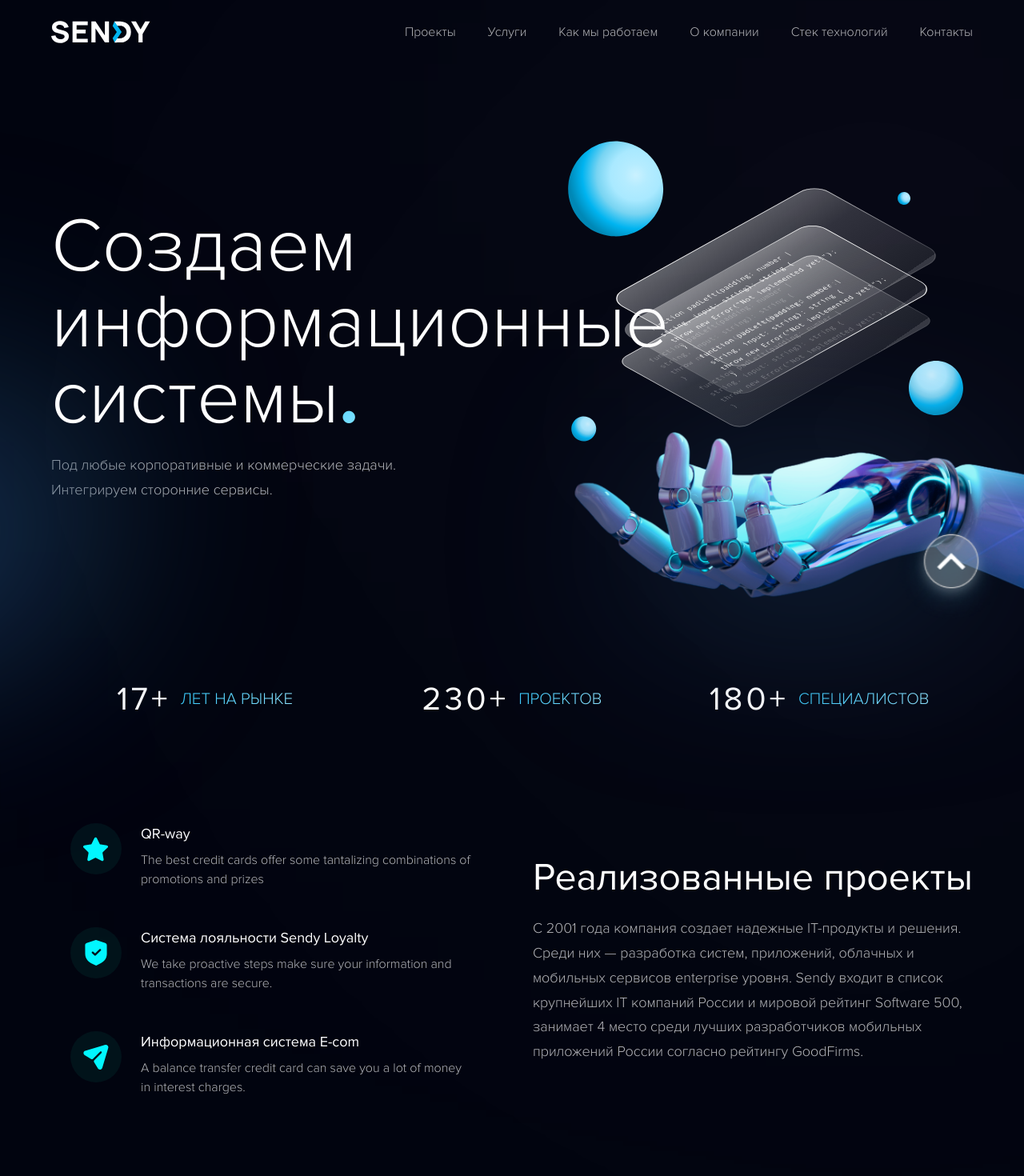
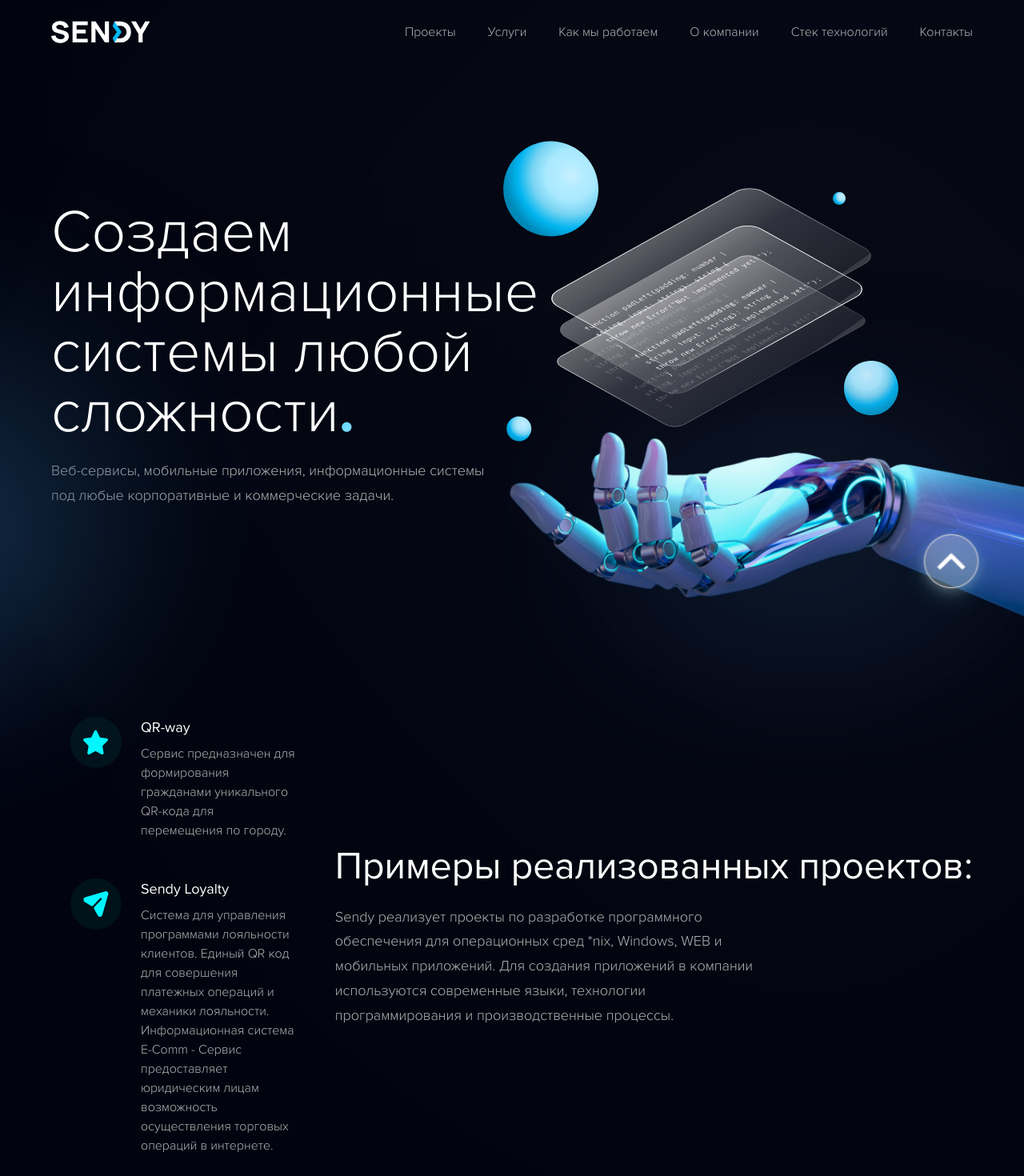
Before and after one commit to JavaPixelStory/snd-infotech, a React (Create React App) app: page / in a window 1280 px wide. Shown: the top 1470 px of the page at 80% size. Built offline with nearby package versions, Linux system fonts and the light colour scheme.

Commit message:
text complited

```diff
--- a/src/App.jsx
+++ b/src/App.jsx
@@ -1,16 +1,16 @@
-import styles from './style'
-import GoUp from './components/GoUp'
+import styles from './style';
+import GoUp from './components/GoUp';
 import {
   Navbar,
   Hero,
-  Stats,
+  // Stats,
   Services,
   Projects,
   HowWork,
   Stack,
   Footer,
   About,
-} from './layouts'
+} from './layouts';
 
 const App = () => (
   <div className='bg-primary w-full overflow-hidden'>
@@ -29,7 +29,7 @@ const App = () => (
 
     <div className={`bg-primary ${styles.paddingX} ${styles.flexCenter}`}>
       <div className={`${styles.boxWidth}`}>
-        <Stats />
+        {/* <Stats /> */}
         <Projects />
         <Services />
         <HowWork />
@@ -39,6 +39,6 @@ const App = () => (
       </div>
     </div>
   </div>
-)
+);
 
-export default App
+export default App;
--- a/src/components/TitleAndText.jsx
+++ b/src/components/TitleAndText.jsx
@@ -1,12 +1,12 @@
-import styles, { layout } from '../style'
+import styles, { layout } from '../style';
 
 const TitleAndText = ({ title, text }) => {
   return (
     <div className={layout.sectionInfo}>
       <h2 className={`${styles.heading2} w-[400px] `}>{title}</h2>
-      <p className={`${styles.paragraph} max-w-[550px] mt-5`}>{text}</p>
+      <p className={`${styles.paragraph} max-w-[530px] mt-5`}>{text}</p>
     </div>
-  )
-}
+  );
+};
 
-export default TitleAndText
+export default TitleAndText;
--- a/src/constants/index.js
+++ b/src/constants/index.js
@@ -1,19 +1,16 @@
 import {
   facebook,
-  instagram,
   linkedin,
-  twitter,
   send,
-  shield,
   star,
-  service1,
-  service2,
+  // service1,
+  // service2,
   service3,
   go,
   java,
   php,
   postgre,
-} from '../assets'
+} from '../assets';
 
 export const navLinks = [
   {
@@ -40,17 +37,17 @@ export const navLinks = [
     id: 'contacts',
     title: 'Контакты',
   },
-]
+];
 
 export const services = [
   {
     id: 'service-1',
-    icon: service1,
+    icon: service3,
     text: 'IT-аутсорсинг',
   },
   {
     id: 'service-2',
-    icon: service2,
+    icon: service3,
     text: 'Дизайн и разработка информационных систем',
   },
   {
@@ -60,12 +57,12 @@ export const services = [
   },
   {
     id: 'service-4',
-    icon: service1,
+    icon: service3,
     text: 'Разработка и кастомизация Web-сервисов и приложений',
   },
   {
     id: 'service-5',
-    icon: service2,
+    icon: service3,
     text: 'Разработка и кастомизация интернет-магазинов',
   },
   {
@@ -75,10 +72,10 @@ export const services = [
   },
   {
     id: 'service-7',
-    icon: service1,
+    icon: service3,
     text: 'Техническое сопровождение информационных систем',
   },
-]
+];
 
 export const projects = [
   {
@@ -86,23 +83,16 @@ export const projects = [
     icon: star,
     title: 'QR-way',
     content:
-      'The best credit cards offer some tantalizing combinations of promotions and prizes',
+      'Сервис предназначен для формирования гражданами уникального QR-кода для перемещения по городу.',
   },
   {
     id: 'feature-2',
-    icon: shield,
-    title: 'Система лояльности Sendy Loyalty',
+    icon: send,
+    title: 'Sendy Loyalty',
     content:
-      'We take proactive steps make sure your information and transactions are secure.',
+      'Система для управления программами лояльности клиентов. Единый QR код для совершения платежных операций и механики лояльности. Информационная система E-Comm - Сервис предоставляет юридическим лицам возможность осуществления торговых операций в интернете.',
   },
-  {
-    id: 'feature-3',
-    icon: send,
-    title: 'Информационная система E-com',
-    content:
-      'A balance transfer credit card can save you a lot of money in interest charges.',
-  },
-]
+];
 
 export const pipline = [
   {
@@ -110,14 +100,14 @@ export const pipline = [
     title: 'Аналитика',
     content:
       'На первом этапе мы тщательно анализируем требования Заказчика, исследуем рынок и конкурентов, определяем цель, потребности и функциональность проекта.',
-    img: service1,
+    img: service3,
   },
   {
     id: 'pipline-2',
     title: 'Дизайн',
     content:
       'На втором этапе разрабатываем дизайн будущей информационной системы и формируем техническое задание.',
-    img: service2,
+    img: service3,
   },
   {
     id: 'pipline-3',
@@ -153,7 +143,7 @@ export const pipline = [
       'Обеспечиваем техническую поддержку готовой системы, а также, при необходимости развиваем и добавляем новую функциональность проекту.',
     img: service3,
   },
-]
+];
 
 export const stats = [
   {
@@ -171,7 +161,7 @@ export const stats = [
     title: 'Специалистов',
     value: '180+',
   },
-]
+];
 
 export const footerLinks = [
   {
@@ -237,30 +227,20 @@ export const footerLinks = [
       },
     ],
   },
-]
+];
 
 export const socialMedia = [
-  {
-    id: 'social-media-1',
-    icon: instagram,
-    link: 'https://www.instagram.com/',
-  },
   {
     id: 'social-media-2',
     icon: facebook,
     link: 'https://www.facebook.com/',
   },
   {
-    id: 'social-media-3',
-    icon: twitter,
-    link: 'https://www.twitter.com/',
-  },
-  {
     id: 'social-media-4',
     icon: linkedin,
     link: 'https://www.linkedin.com/',
   },
-]
+];
 
 export const clients = [
   {
@@ -279,4 +259,4 @@ export const clients = [
     id: 'client-4',
     logo: postgre,
   },
-]
+];
--- a/src/layouts/Footer.jsx
+++ b/src/layouts/Footer.jsx
@@ -1,6 +1,6 @@
-import styles from '../style'
-import { logo } from '../assets'
-import { footerLinks, socialMedia } from '../constants'
+import styles from '../style';
+import { logo } from '../assets';
+import { socialMedia } from '../constants';
 
 const Footer = () => (
   <section
@@ -11,11 +11,11 @@ const Footer = () => (
       <div className='flex-[1] flex flex-col justify-start mr-10'>
         <img src={logo} alt='SND' className='w-[180px] object-contain' />
         <p className={`${styles.paragraph} mt-4 max-w-[312px]`}>
-          A new way to make the payments easy, reliable and secure.
+          Создаем информационные системы любой сложности.
         </p>
       </div>
 
-      <div className='flex-[1.5] w-full flex flex-row justify-between flex-wrap md:mt-0 mt-10'>
+      {/* <div className='flex-[1.5] w-full flex flex-row justify-between flex-wrap md:mt-0 mt-10'>
         {footerLinks.map((footerlink) => (
           <div
             key={footerlink.title}
@@ -38,12 +38,12 @@ const Footer = () => (
             </ul>
           </div>
         ))}
-      </div>
+      </div> */}
     </div>
 
     <div className='w-full flex justify-between items-center md:flex-row flex-col pt-6 border-t-[1px] border-t-[#3F3E45]'>
       <p className='font-sndLight text-center text-[18px] leading-[27px] text-white'>
-        Copyright Ⓒ 2022 HooBank. All Rights Reserved.
+        Copyright Ⓒ 2023 SENDY. All Rights Reserved.
       </p>
 
       <div className='flex flex-row md:mt-0 mt-6'>
@@ -61,6 +61,6 @@ const Footer = () => (
       </div>
     </div>
   </section>
-)
+);
 
-export default Footer
+export default Footer;
--- a/src/layouts/Hero.jsx
+++ b/src/layouts/Hero.jsx
@@ -1,6 +1,6 @@
-import styles from '../style'
-import { motion } from 'framer-motion'
-import { fadeIn } from '../constants/motion'
+import styles from '../style';
+import { motion } from 'framer-motion';
+import { fadeIn } from '../constants/motion';
 import {
   robot,
   robotHand,
@@ -11,7 +11,7 @@ import {
   ballMid,
   ballSmal,
   ballLitle,
-} from '../assets'
+} from '../assets';
 
 const Hero = () => {
   return (
@@ -30,10 +30,10 @@ const Hero = () => {
             initial='hidden'
             whileInView={'show'}
             viewport={{ once: true, amount: 0.1 }}
-            className='flex-1 font-sndLight text-[36px] leading-[44px] sm:text-[55px] sm:leading-[55px] md:text-[95px] md:leading-[95px] text-white'
+            className='flex-1 font-sndLight text-[32px] leading-[44px] sm:text-[55px] sm:leading-[55px] md:text-[75px] md:leading-[75px] text-white'
           >
             Создаем <br className='sm:block hidden' /> информационные
-            <br className='sm:block hidden' /> системы
+            <br className='sm:block hidden' /> системы любой сложности
             <span className='text-gradient font-sndBold'>.</span>{' '}
           </motion.h1>
         </div>
@@ -42,10 +42,10 @@ const Hero = () => {
           initial='hidden'
           whileInView={'show'}
           viewport={{ once: true, amount: 0.7 }}
-          className={`${styles.paragraph} font-sndLight max-w-[470px] mt-5`}
+          className={`${styles.paragraph} font-sndLight max-w-[550px] mt-5`}
         >
-          Под любые корпоративные и коммерческие задачи. Интегрируем сторонние
-          сервисы.
+          Веб-сервисы, мобильные приложения, информационные системы под любые
+          корпоративные и коммерческие задачи.
         </motion.p>
       </div>
 
@@ -152,7 +152,7 @@ const Hero = () => {
         {/* gradient end */}
       </div>
     </section>
-  )
-}
+  );
+};
 
-export default Hero
+export default Hero;
--- a/src/layouts/Projects.jsx
+++ b/src/layouts/Projects.jsx
@@ -1,19 +1,16 @@
-import { projects } from '../constants'
-import styles, { layout } from '../style'
-import TitleAndText from '../components/TitleAndText'
-import ProjectsCard from '../components/ProjectsCard'
+import { projects } from '../constants';
+import styles, { layout } from '../style';
+import TitleAndText from '../components/TitleAndText';
+import ProjectsCard from '../components/ProjectsCard';
 const Projects = () => (
   <section
     id='projects'
     className={`${layout.section} gap-6 justify-between lg:flex-row-reverse`}
   >
     <TitleAndText
-      title={`Реализованные проекты`}
-      text='С 2001 года компания создает надежные IT-продукты и решения. Среди них —
-        разработка систем, приложений, облачных и мобильных сервисов enterprise
-        уровня. Sendy входит в список крупнейших IT компаний России и мировой
-        рейтинг Software 500, занимает 4 место среди лучших разработчиков
-        мобильных приложений России согласно рейтингу GoodFirms.'
+      title={`Примеры реализованных проектов:`}
+      text='Sendy реализует проекты по разработке программного обеспечения для операционных сред *nix, Windows, WEB и мобильных приложений. Для создания приложений в компании используются современные языки, технологии программирования и производственные процессы.
+      '
     />
 
     <div className={`flex-1 flex ${styles.flexStart}  mt-0  relative flex-col`}>
@@ -22,6 +19,6 @@ const Projects = () => (
       ))}
     </div>
   </section>
-)
+);
 
-export default Projects
+export default Projects;
```
Also changed, not shown: src/layouts/About.jsx (+7 -7 lines), src/layouts/Services.jsx (+7 -7 lines).
